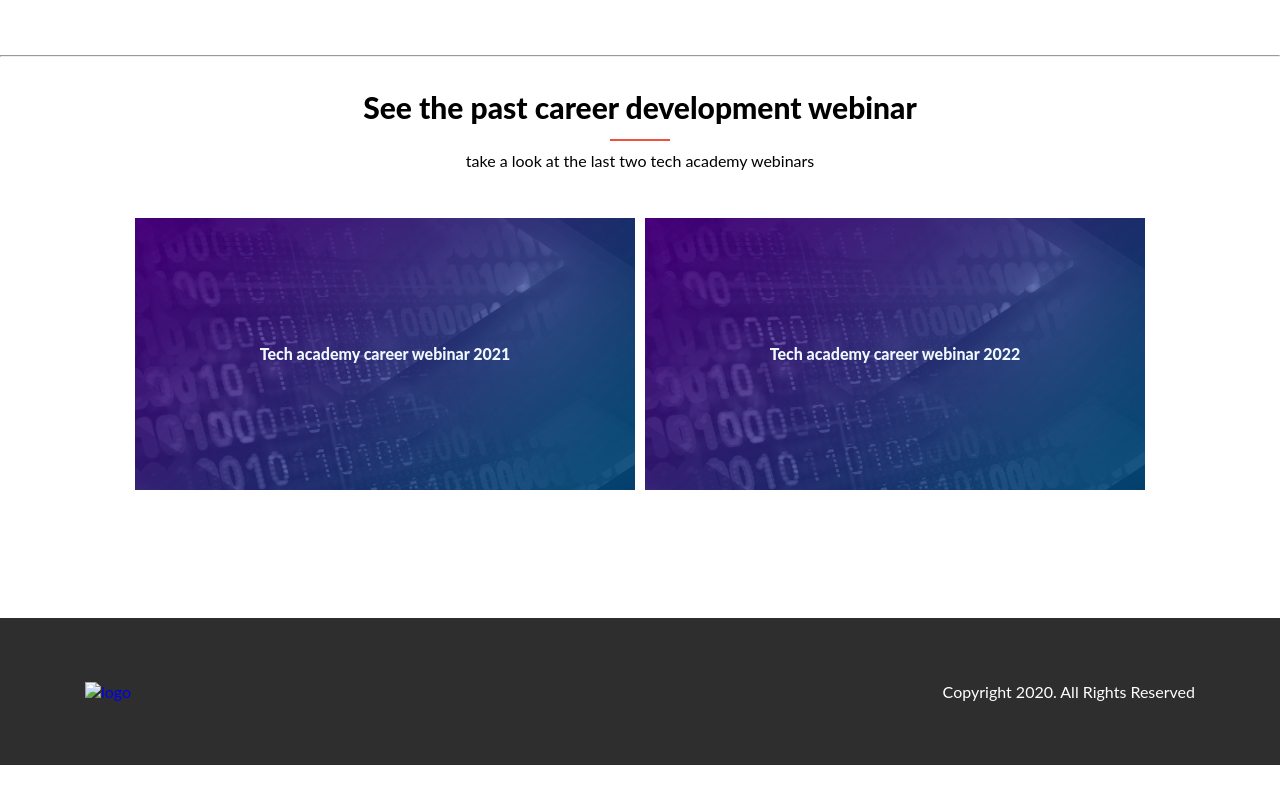
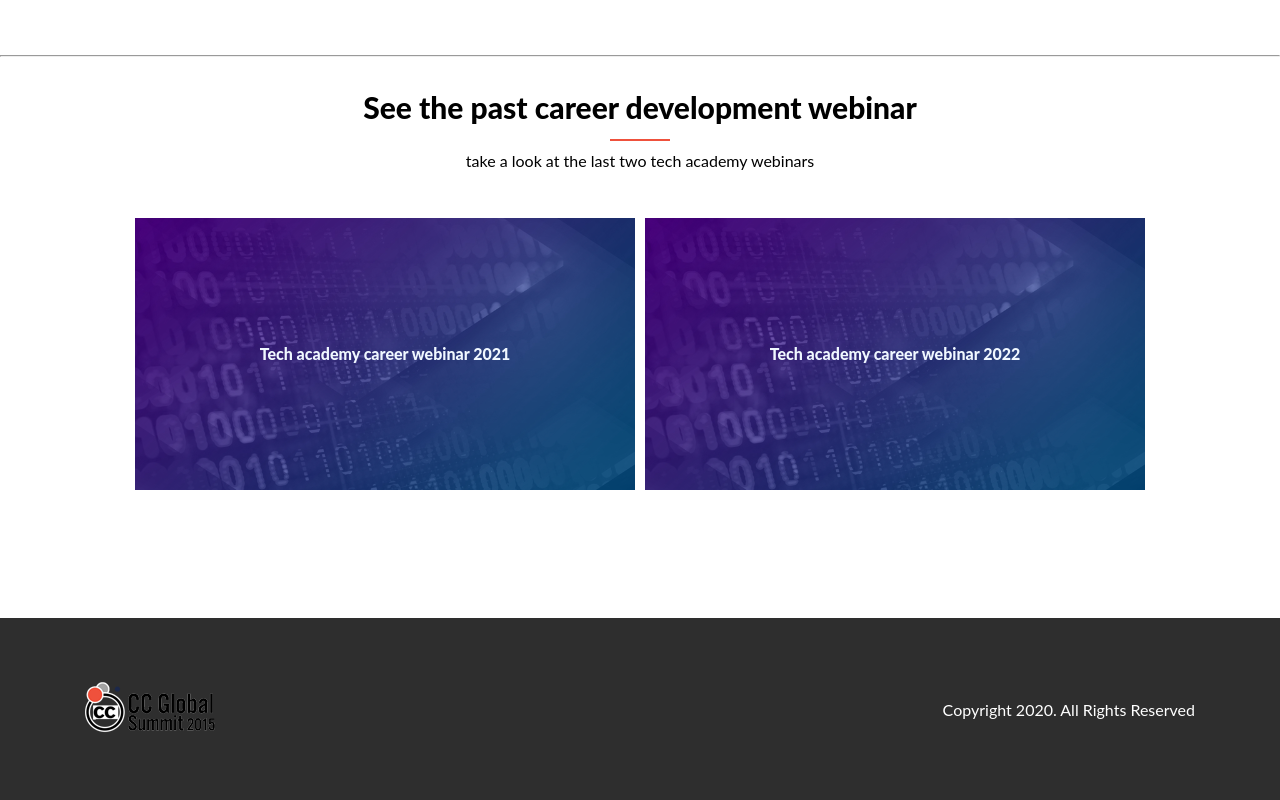
Before and after one commit to Zainab-Alzubair/tech-academy, a website: page about-page.html in a window 1280 px wide. Shown: the part 1401-2201 px from the top of the page. Before the commit the page ends 2166 px from the top, so only its background shows below. Drawn offline with Linux system fonts and the light colour scheme; the site is published under a folder, as on GitHub Pages, so addresses that start at the root find nothing; a web font is replaced by a local one.

Commit message:
Fix logo img link

```diff
--- a/about-page.html
+++ b/about-page.html
@@ -103,7 +103,7 @@
     <div class="container">
       <div class="even-columns">
         <div>
-          <a href="#"><img src="/img/logo-2.png" alt="logo"></a>
+          <a href="#"><img src="img/logo-2.png" alt="logo"></a>
         </div>
         <div>
             <p>Copyright 2020. All Rights Reserved</p>
```
